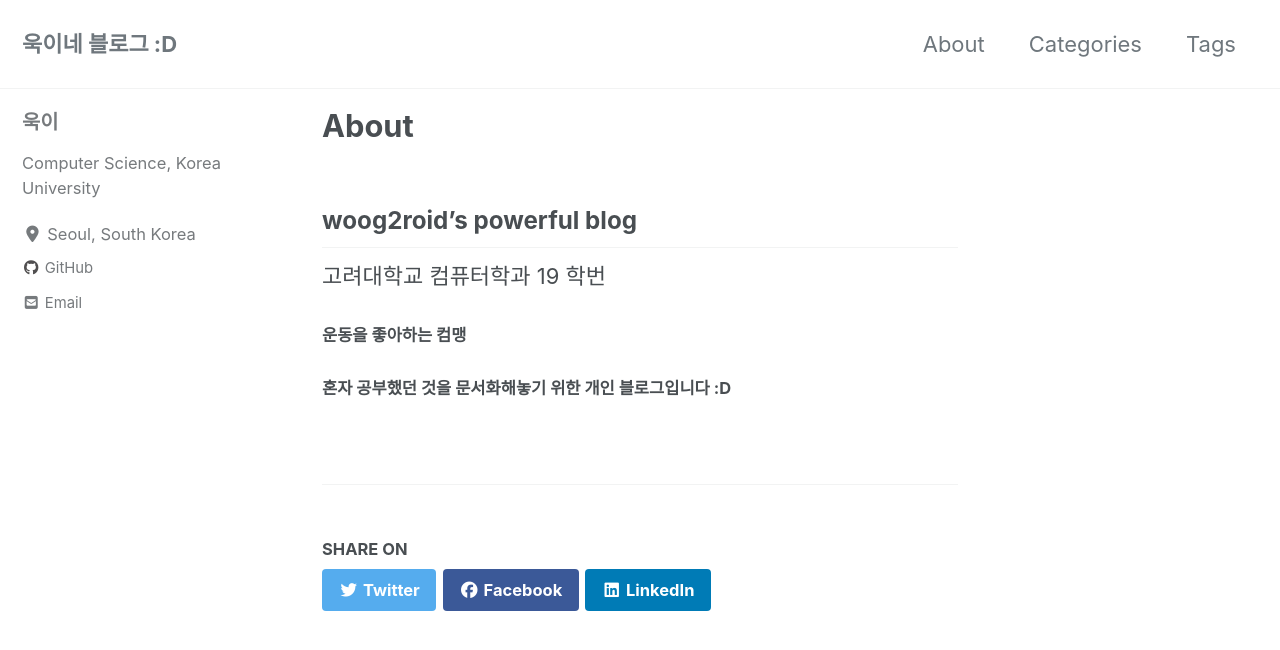
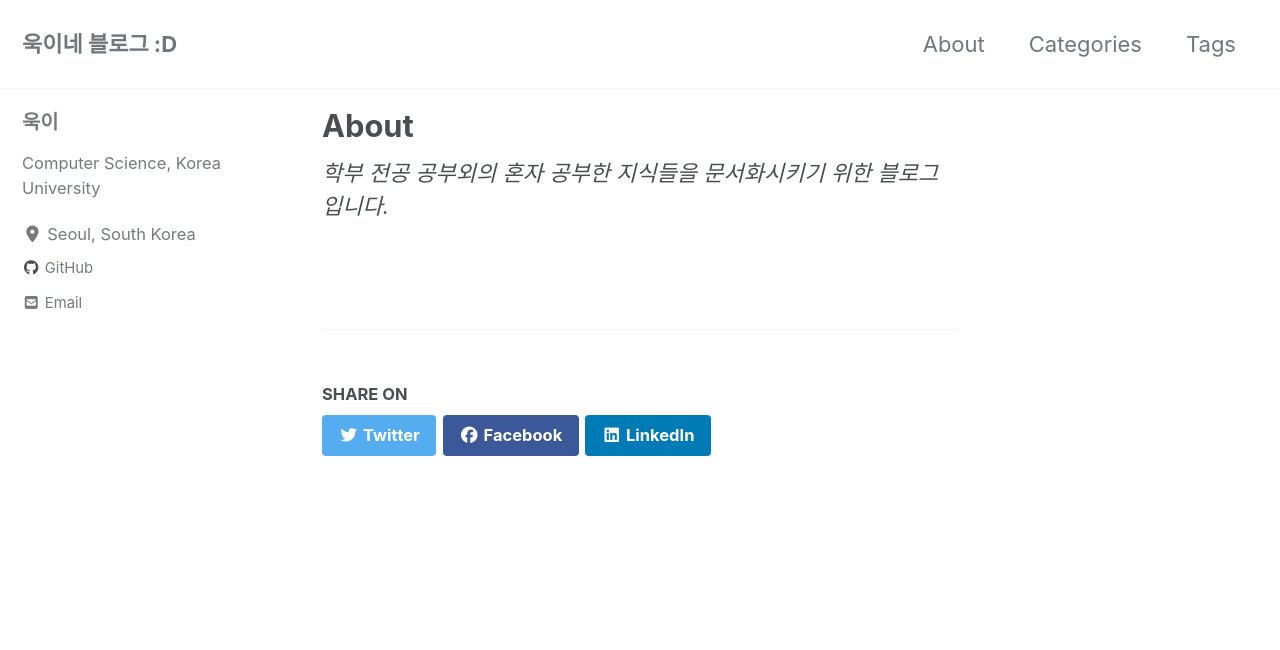
Before and after one commit to woog2roid/old-blog, a Jekyll site: the page built from _pages/about.md, in a window 1280 px wide and 900 px high. Shown: the top 650 px of the window. Built offline with Jekyll 4.4.1, drawn with Linux system fonts in a browser that asks for light colours; cached includes are drawn as plain includes; nearby versions of some CDN libraries.

Commit message:
about us

```diff
--- a/_pages/about.md
+++ b/_pages/about.md
@@ -3,8 +3,4 @@ title: "About"
 permalink: /about/
 layout: single
 ---
-## woog2roid's powerful blog
-고려대학교 컴퓨터학과 19 학번
-
-#### 운동을 좋아하는 컴맹
-##### 혼자 공부했던 것을 문서화해놓기 위한 개인 블로그입니다 :D
+*학부 전공 공부외의 혼자 공부한 지식들을 문서화시키기 위한 블로그입니다.*
```
Also changed, not shown: _pages/2020-02-26-'다이나믹 프로그래밍(DP)'이란.md (renamed from 2020-02-26-'다이나믹 프로그래밍(DP)'이란.md).
